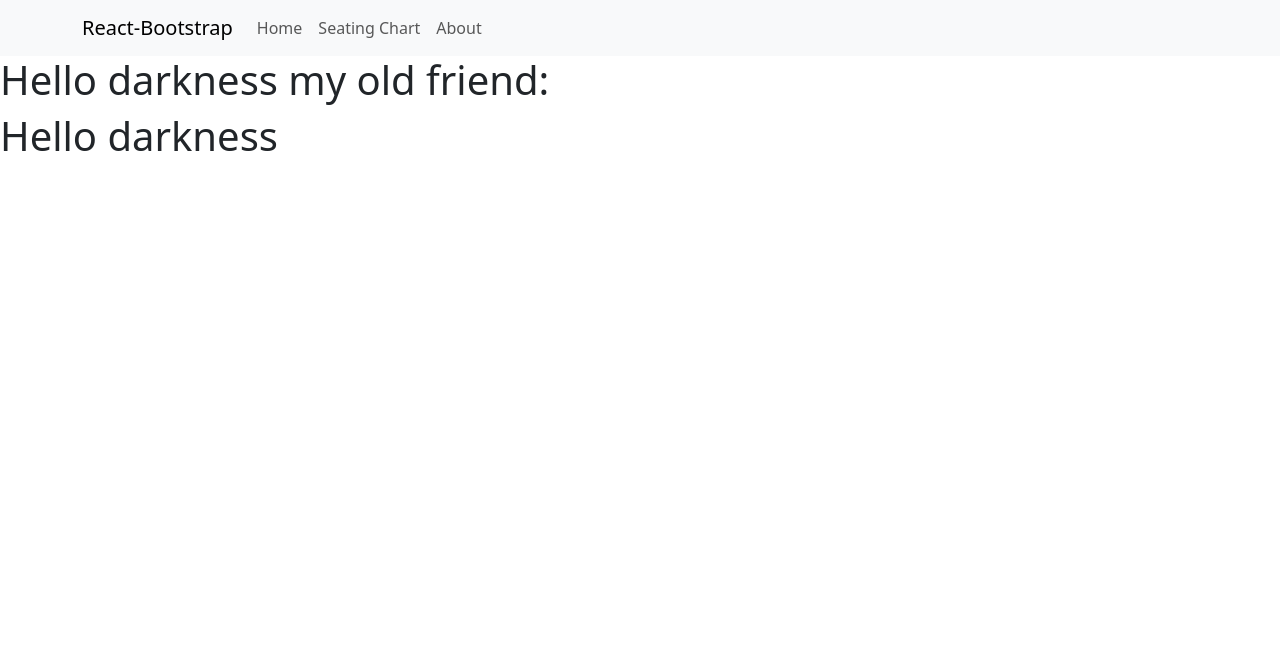
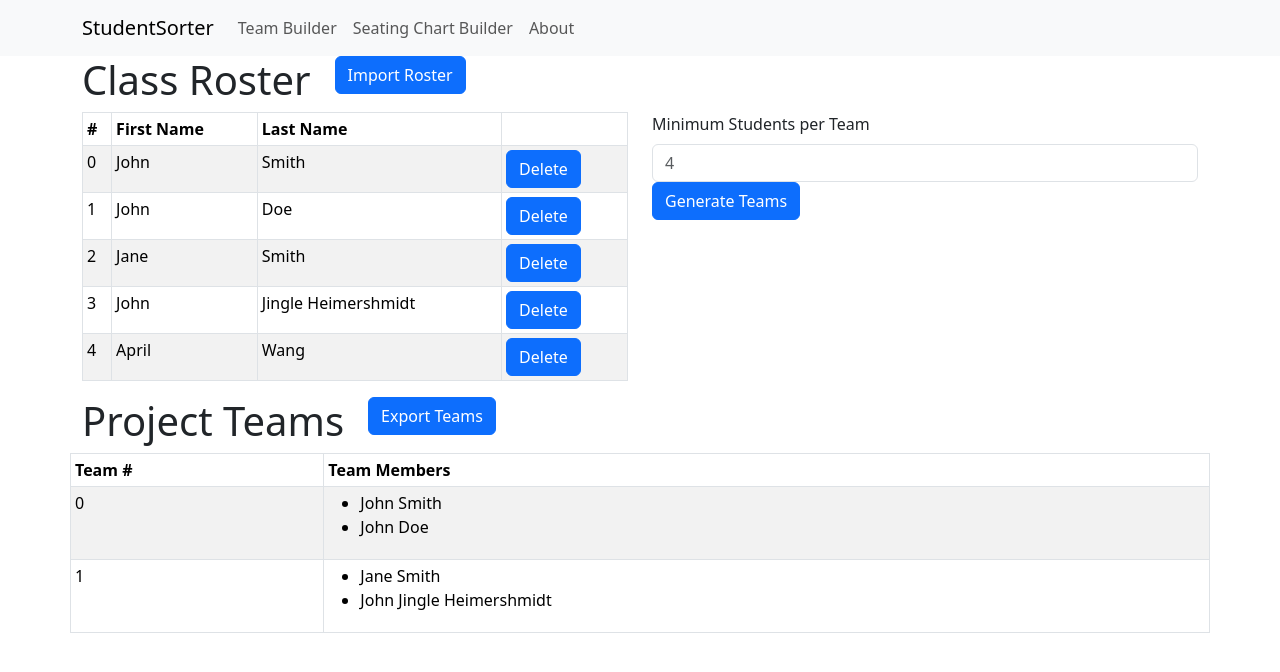
Before and after one commit to xiaolongbytes/StudentSorter, a Next.js app: page / in a window 1280 px wide. Shown: the top 672 px of the page. Built offline with nearby package versions, Linux system fonts and the light colour scheme.

Commit message:
Team Builder components barebones finished

```diff
--- /dev/null
+++ b/src/common/components/ClassRoster.tsx
@@ -0,0 +1,32 @@
+import { FunctionComponent } from 'react';
+import Table from 'react-bootstrap/Table';
+import Student, { StudentData } from './Student';
+
+const ClassRoster: FunctionComponent<{
+    students: StudentData[];
+}> = ({ students }) => {
+    return (
+        <Table striped bordered hover size="sm">
+            <thead>
+                <tr>
+                    <th>#</th>
+                    <th>First Name</th>
+                    <th>Last Name</th>
+                    <th></th>
+                </tr>
+            </thead>
+            <tbody>
+                {students.map((student) => (
+                    <Student
+                        student={student}
+                        onDelete={(id: number) => {
+                            console.log('We should delete student', id);
+                        }}
+                    />
+                ))}
+            </tbody>
+        </Table>
+    );
+};
+
+export default ClassRoster;
--- a/src/common/components/Navbar.tsx
+++ b/src/common/components/Navbar.tsx
@@ -7,17 +7,15 @@ const Navbar = () => {
     return (
         <BootstrapNavbar expand="lg" className="bg-body-tertiary">
             <Container>
-                <BootstrapNavbar.Brand href="/">
-                    React-Bootstrap
-                </BootstrapNavbar.Brand>
+                <BootstrapNavbar.Brand>StudentSorter</BootstrapNavbar.Brand>
                 <BootstrapNavbar.Toggle aria-controls="basic-navbar-nav" />
                 <BootstrapNavbar.Collapse id="basic-navbar-nav">
                     <Nav className="me-auto">
                         <Nav.Link as={Link} href="/">
-                            Home
+                            Team Builder
                         </Nav.Link>
                         <Nav.Link as={Link} href="/seating">
-                            Seating Chart
+                            Seating Chart Builder
                         </Nav.Link>
                         <Nav.Link as={Link} href="/about">
                             About
--- /dev/null
+++ b/src/common/components/Student.tsx
@@ -0,0 +1,29 @@
+import { FunctionComponent } from 'react';
+import { Button } from 'react-bootstrap';
+
+export type StudentData = {
+    id: number;
+    first: string;
+    last: string;
+    groupID: number;
+};
+
+const Student: FunctionComponent<{
+    student: StudentData;
+    onDelete: (id: number) => void;
+}> = ({ student, onDelete }) => {
+    return (
+        <tr>
+            <td>{student.id}</td>
+            <td>{student.first}</td>
+            <td>{student.last}</td>
+            <td>
+                <Button onClick={() => onDelete(student.id)} variant="primary">
+                    Delete
+                </Button>
+            </td>
+        </tr>
+    );
+};
+
+export default Student;
--- /dev/null
+++ b/src/common/components/Team.tsx
@@ -0,0 +1,33 @@
+import { FunctionComponent } from 'react';
+import { StudentData } from './Student';
+
+export type TeamData = {
+    id: number;
+    studentIDs: number[]; // You can find the student via the StudentData
+};
+
+const Team: FunctionComponent<{
+    team: TeamData;
+    students: StudentData[];
+}> = ({ team, students }) => {
+    const studentsInTeam = students.filter((student) =>
+        team.studentIDs.includes(student.id),
+    );
+
+    return (
+        <tr>
+            <td>{team.id}</td>
+            <td>
+                <ul>
+                    {studentsInTeam.map((student) => (
+                        <li>
+                            {student.first} {student.last}
+                        </li>
+                    ))}
+                </ul>
+            </td>
+        </tr>
+    );
+};
+
+export default Team;
--- /dev/null
+++ b/src/components/TeamBuilder/TeamsTable.tsx
@@ -0,0 +1,31 @@
+import { StudentData } from '@/common/components/Student';
+import Team, { TeamData } from '@/common/components/Team';
+import { FunctionComponent } from 'react';
+import Table from 'react-bootstrap/Table';
+
+const teams: TeamData[] = [
+    { id: 0, studentIDs: [0, 1] },
+    { id: 1, studentIDs: [2, 3] },
+];
+
+const TeamsTable: FunctionComponent<{
+    students: StudentData[];
+}> = ({ students }) => {
+    return (
+        <Table striped bordered hover size="sm">
+            <thead>
+                <tr>
+                    <th>Team #</th>
+                    <th>Team Members</th>
+                </tr>
+            </thead>
+            <tbody>
+                {teams.map((team) => (
+                    <Team team={team} students={students} />
+                ))}
+            </tbody>
+        </Table>
+    );
+};
+
+export default TeamsTable;
--- /dev/null
+++ b/src/components/TeamBuilder/TeamsUserInput.tsx
@@ -0,0 +1,16 @@
+import Button from 'react-bootstrap/Button';
+import Form from 'react-bootstrap/Form';
+
+const TeamsUserInput = () => {
+    return (
+        <Form>
+            <Form.Group>
+                <Form.Label>Minimum Students per Team</Form.Label>
+                <Form.Control placeholder="4" />
+            </Form.Group>
+            <Button>Generate Teams</Button>
+        </Form>
+    );
+};
+
+export default TeamsUserInput;
--- a/src/components/TeamBuilder/index.tsx
+++ b/src/components/TeamBuilder/index.tsx
@@ -1,17 +1,77 @@
-import { FunctionComponent } from 'react';
+import RosterTable from '@/common/components/ClassRoster';
+import { StudentData } from '@/common/components/Student';
+import Button from 'react-bootstrap/Button';
+import Col from 'react-bootstrap/Col';
+import Container from 'react-bootstrap/Container';
+import Row from 'react-bootstrap/Row';
+import TeamsTable from './TeamsTable';
+import TeamsUserInput from './TeamsUserInput';
 
-const Name: FunctionComponent<{
-    name: string;
-}> = ({ name }) => {
-    return <h1>Hello {name}</h1>;
-};
+// Fake data for rendering, delete when real data is ready
+export const students: StudentData[] = [
+    {
+        id: 0,
+        first: 'John',
+        last: 'Smith',
+        groupID: 1,
+    },
+    {
+        id: 1,
+        first: 'John',
+        last: 'Doe',
+        groupID: 1,
+    },
+    {
+        id: 2,
+        first: 'Jane',
+        last: 'Smith',
+        groupID: 1,
+    },
+    {
+        id: 3,
+        first: 'John',
+        last: 'Jingle Heimershmidt',
+        groupID: 1,
+    },
+    {
+        id: 4,
+        first: 'April',
+        last: 'Wang',
+        groupID: 1,
+    },
+];
 
 const TeamBuilder = () => {
     return (
-        <>
-            <h1>Hello darkness my old friend:</h1>
-            <Name name="darkness" />
-        </>
+        <Container>
+            <Row>
+                <Col md="auto">
+                    <h1>Class Roster</h1>
+                </Col>
+                <Col md="auto">
+                    <Button variant="primary">Import Roster</Button>
+                </Col>
+            </Row>
+            <Row>
+                <Col>
+                    <RosterTable students={students} />
+                </Col>
+                <Col>
+                    <TeamsUserInput />
+                </Col>
+            </Row>
+            <Row>
+                <Col md="auto">
+                    <h1>Project Teams</h1>
+                </Col>
+                <Col md="auto">
+                    <Button variant="primary">Export Teams</Button>
+                </Col>
+            </Row>
+            <Row>
+                <TeamsTable students={students} />
+            </Row>
+        </Container>
     );
 };
 
```
